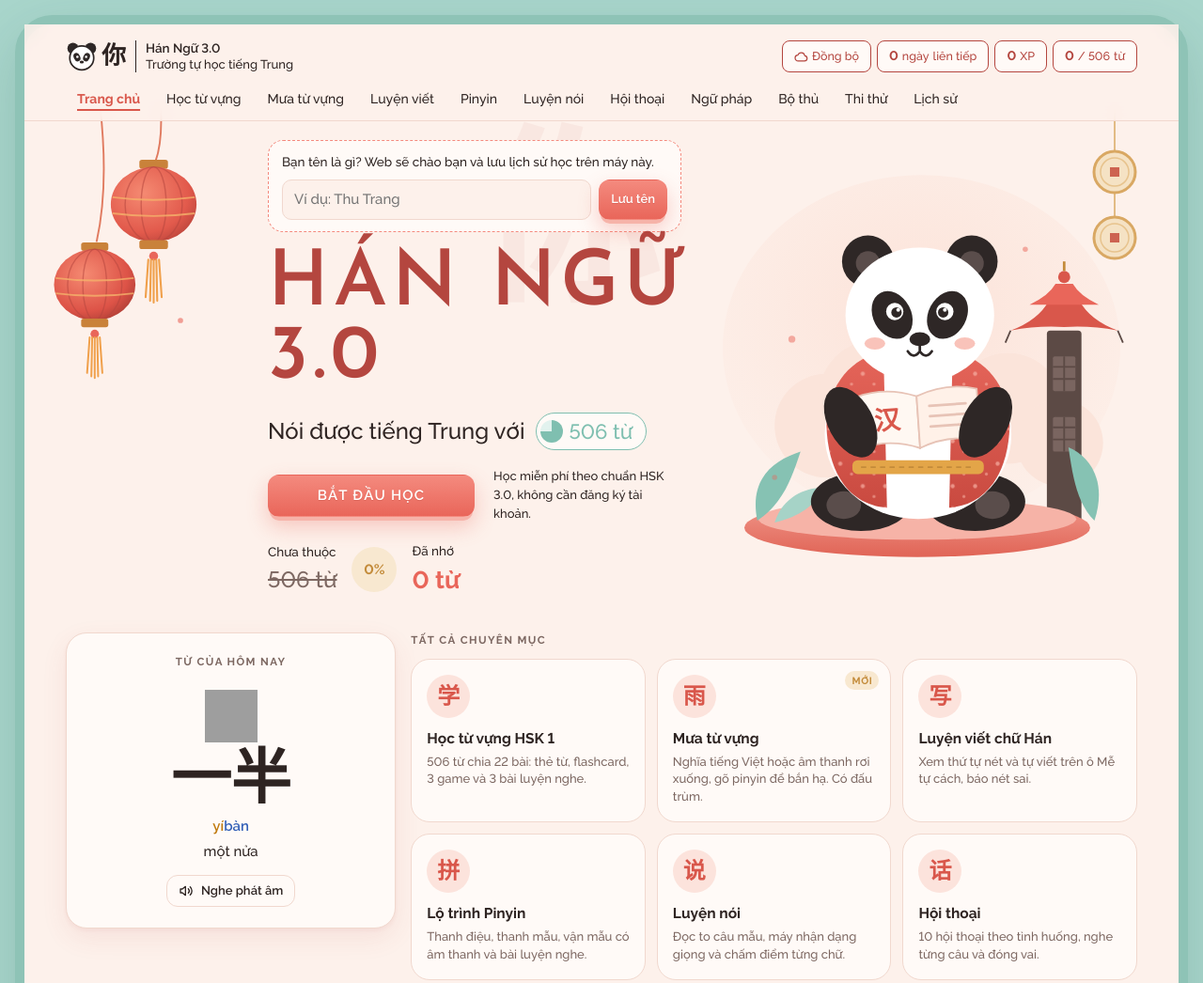
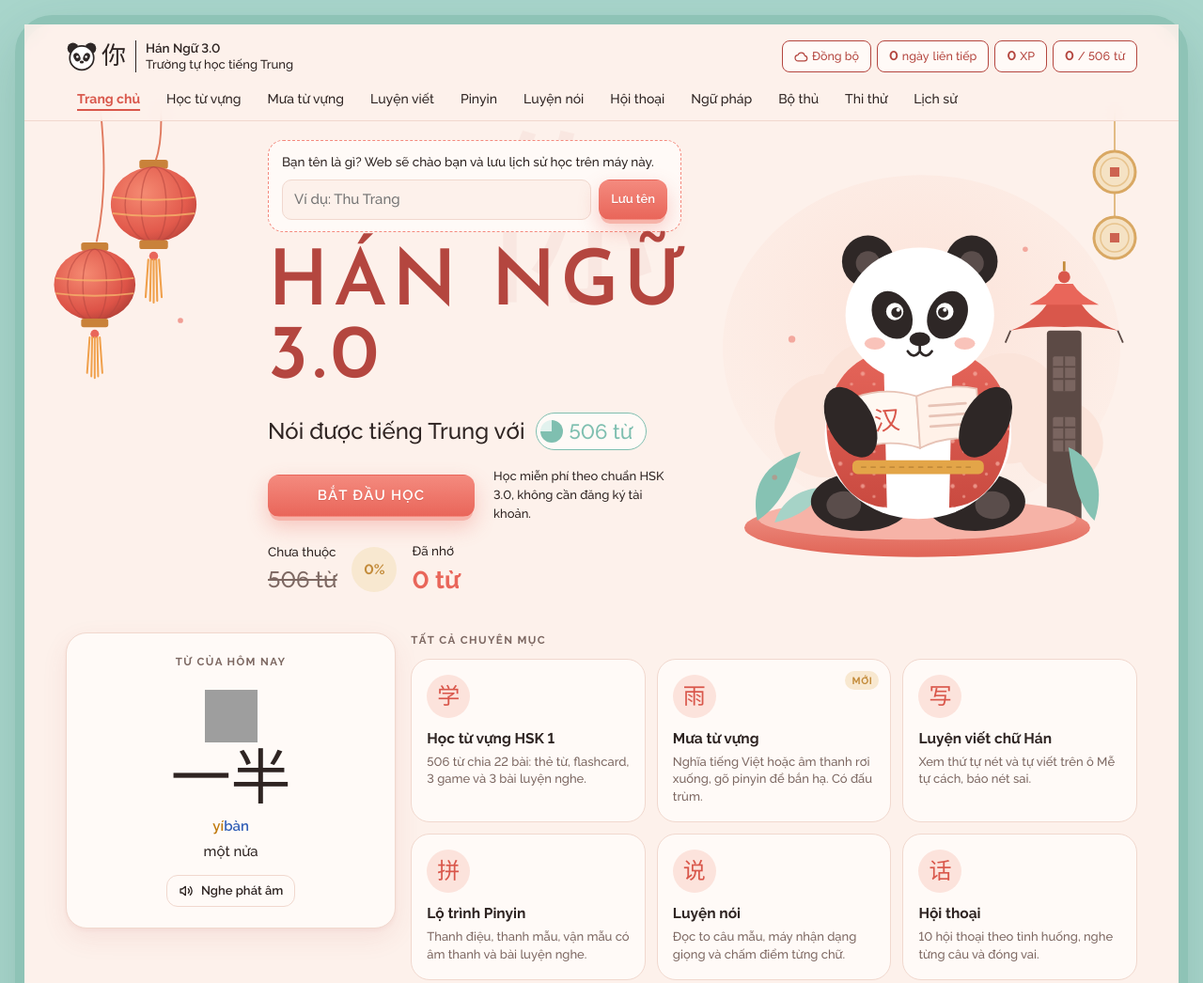
Before and after one commit to thutrangktqd93-hash/China, a plain HTML site: page index.html in a window 1280 px wide. Shown: the top 1046 px of the page at 94% size. Drawn offline with Linux system fonts and the light colour scheme; no server answers; grey boxes are pictures that could not be loaded; a small style sheet from the web is missing.

Commit message:
Add files via upload

```diff
--- a/css/style.css
+++ b/css/style.css
@@ -12,7 +12,7 @@
   --shadow:0 2px 4px rgba(180,70,63,.06),0 10px 28px rgba(180,70,63,.09);
   --f-body:"Raleway","Be Vietnam Pro",system-ui,-apple-system,"Segoe UI",sans-serif;
   --f-display:"Josefin Sans","Raleway",system-ui,sans-serif;
-  --f-hz:"Noto Serif SC","Songti SC","STSong","SimSun",serif;
+  --f-hz:"LXGW WenKai Screen","Kaiti SC","STKaiti","KaiTi",serif;
   color-scheme:light;
 }
 
@@ -29,6 +29,8 @@ button:focus-visible,input:focus-visible,a:focus-visible,select:focus-visible{ou
 .frame{position:relative;max-width:1280px;margin:22px auto;background:var(--paper);border:10px solid var(--frame);border-radius:40px;overflow-x:clip;box-shadow:0 20px 60px rgba(40,90,80,.18)}
 .wrap{max-width:1180px;margin:0 auto;padding-left:max(20px,env(safe-area-inset-left,0px));padding-right:max(20px,env(safe-area-inset-right,0px))}
 .hz{font-family:var(--f-hz)}
+/* font Khải thể chỉ có 1 độ đậm: không cho trình duyệt tự tô đậm giả làm nhòe nét */
+*{font-synthesis-weight:none}
 kbd{font-family:ui-monospace,Menlo,monospace;font-size:11px;border:1px solid var(--line);border-bottom-width:2px;border-radius:4px;padding:0 5px;color:var(--muted);background:var(--paper)}
 h2.sect{font-family:var(--f-display);font-weight:600;color:var(--deep);font-size:clamp(26px,3.6vw,36px);margin:0 0 6px;letter-spacing:.02em;text-wrap:balance}
 .lead{color:var(--muted);margin:0 0 18px;max-width:70ch}
--- a/index.html
+++ b/index.html
@@ -7,7 +7,8 @@
 <meta name="description" content="Tự học tiếng Trung HSK 3.0 cấp 1: 506 từ vựng có hình minh họa, flashcard, game Mưa từ vựng, luyện viết, pinyin, luyện nói, đề thi thử, 214 bộ thủ, hội thoại và ngữ pháp.">
 <meta name="theme-color" content="#A9D6CC">
 <link rel="preconnect" href="https://fonts.googleapis.com">
-<link rel="stylesheet" href="https://fonts.googleapis.com/css2?family=Josefin+Sans:wght@400;600;700&family=Raleway:wght@400;500;600;700&family=Be+Vietnam+Pro:wght@400;500;600;700&family=Noto+Serif+SC:wght@500;700;900&display=swap">
+<link rel="stylesheet" href="https://fonts.googleapis.com/css2?family=Josefin+Sans:wght@400;600;700&family=Raleway:wght@400;500;600;700&family=Be+Vietnam+Pro:wght@400;500;600;700&display=swap">
+<link rel="stylesheet" href="https://cdn.jsdelivr.net/npm/lxgw-wenkai-screen-webfont@1.7.0/lxgwwenkaigbscreen.css">
 <link rel="stylesheet" href="css/style.css">
 </head>
 <body>
--- a/js/art.js
+++ b/js/art.js
@@ -67,7 +67,7 @@ const PANDA=`<svg viewBox="0 0 480 470" xmlns="http://www.w3.org/2000/svg" role=
   <g transform="translate(226 292) rotate(-4)">
     <path d="M-70 -30 Q-35 -40 0 -26 L0 34 Q-35 20 -70 30Z" fill="#FFF8F2" stroke="#E7C3B6" stroke-width="2"/>
     <path d="M70 -30 Q35 -40 0 -26 L0 34 Q35 20 70 30Z" fill="#FFF1E8" stroke="#E7C3B6" stroke-width="2"/>
-    <text x="-36" y="10" text-anchor="middle" font-family="Noto Serif SC, serif" font-weight="900" font-size="30" fill="#D9574B">汉</text>
+    <text x="-36" y="10" text-anchor="middle" font-family="LXGW WenKai Screen, Kaiti SC, STKaiti, KaiTi, serif" font-size="30" fill="#D9574B">汉</text>
     <path d="M14 -14 H56 M14 -2 H56 M14 10 H48" stroke="#E7C3B6" stroke-width="3" stroke-linecap="round"/>
   </g>
   <!-- tay -->
```
